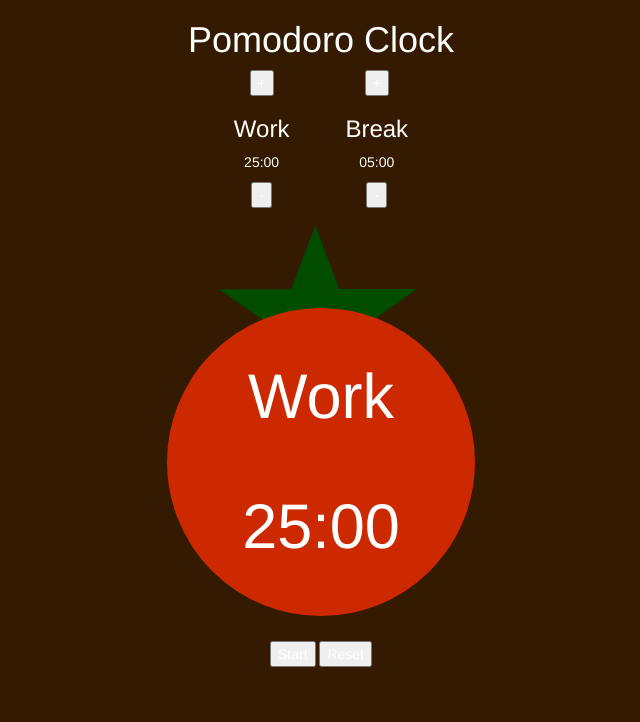
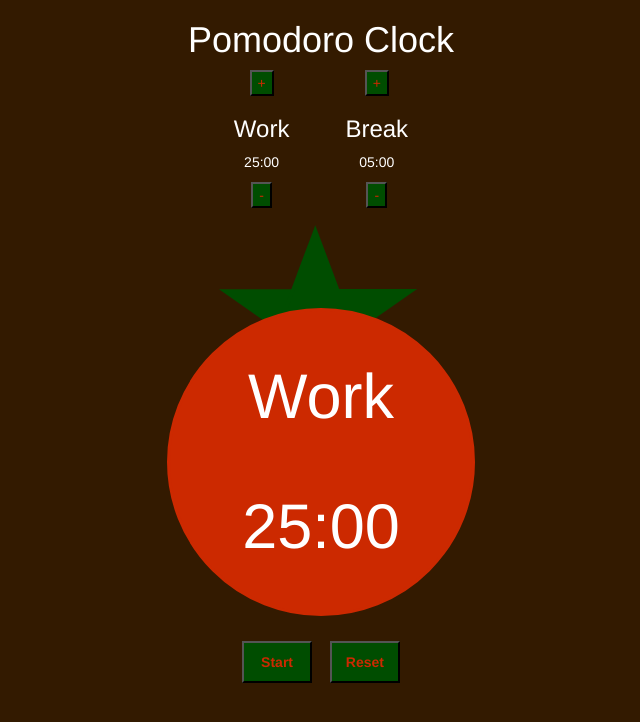
Before and after one commit to Brigette-Eckert/pomodoro-clock, a plain HTML site: page index.html in a window 1280 px wide. Shown: the whole page, without its empty margins (319-959 px from the left). Drawn offline with nearby package versions, Linux system fonts and the light colour scheme.

Commit message:
changed button colors added some margins

```diff
--- a/css/main.css
+++ b/css/main.css
@@ -9,6 +9,11 @@ body {
   margin-bottom: 5em;
 }
 
+.controls button{
+  background: #004d00;
+  color: #cc2900;
+}
+
 #break{
   display: inline;
   float: right;
@@ -18,7 +23,7 @@ body {
 #session {
   display: inline;
   float: left;
- margin-right: 2em;
+  margin-right: 2em;
 }
 
 #clock {
@@ -27,7 +32,7 @@ body {
   border-radius: 100%;
   border-width: .25em;
   border-style: solid;
-  border-color:  #cc2900 ;
+  border-color:  #cc2900;
   background-color: #cc2900;
   margin: -45px auto;
   z-index: 1;
@@ -45,8 +50,18 @@ body {
 
 #start-reset {
  margin: 5em 2em;
+}
+
+#start-reset button{
+  background: #004d00;
+  font-weight: bold;
+  color: #cc2900;
+  height: 3em;
+  width: 5em;
+  margin: 0em .5em;
 
 }
+
 
 #clock-top {
    margin: auto;
```
